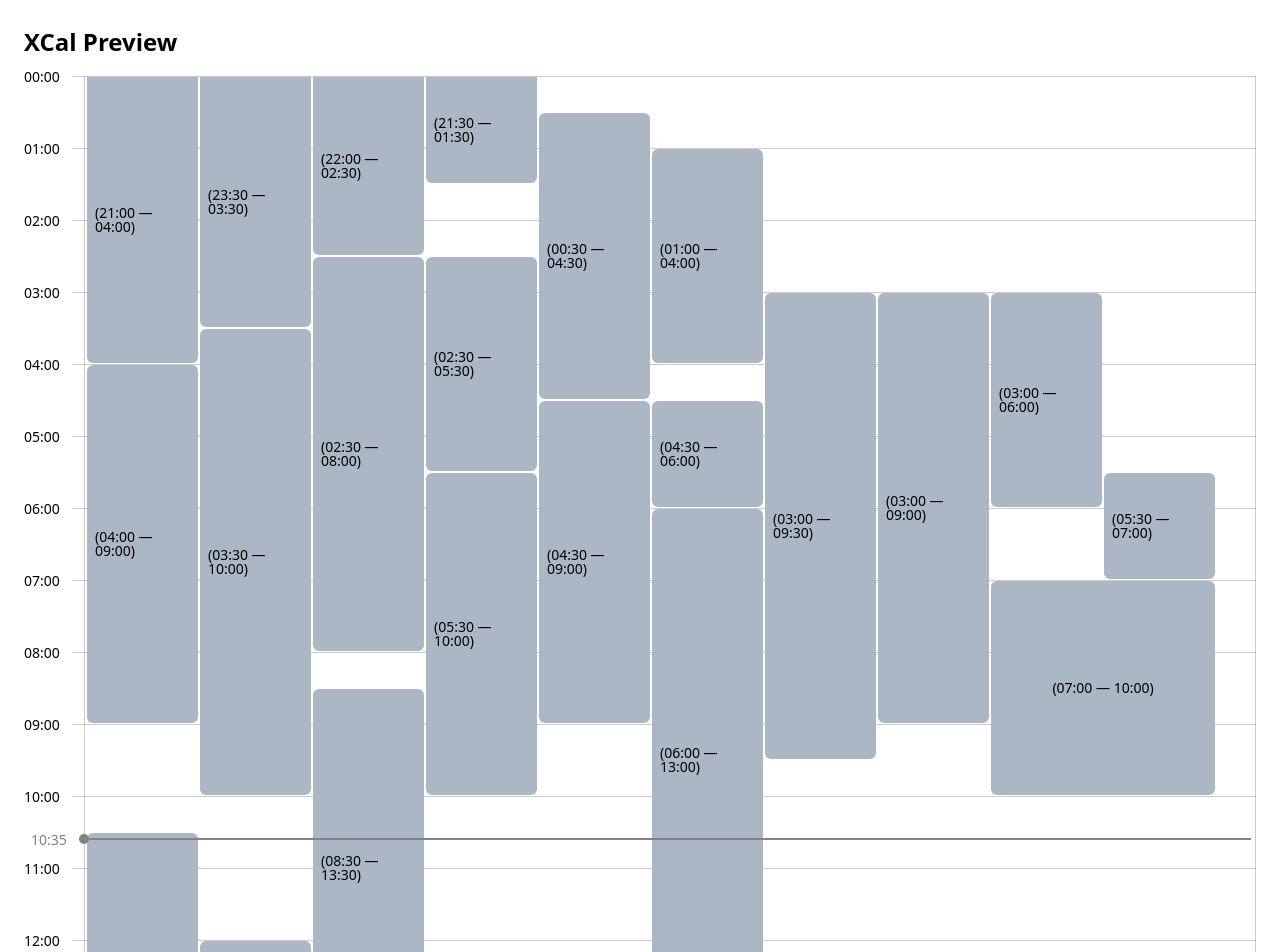
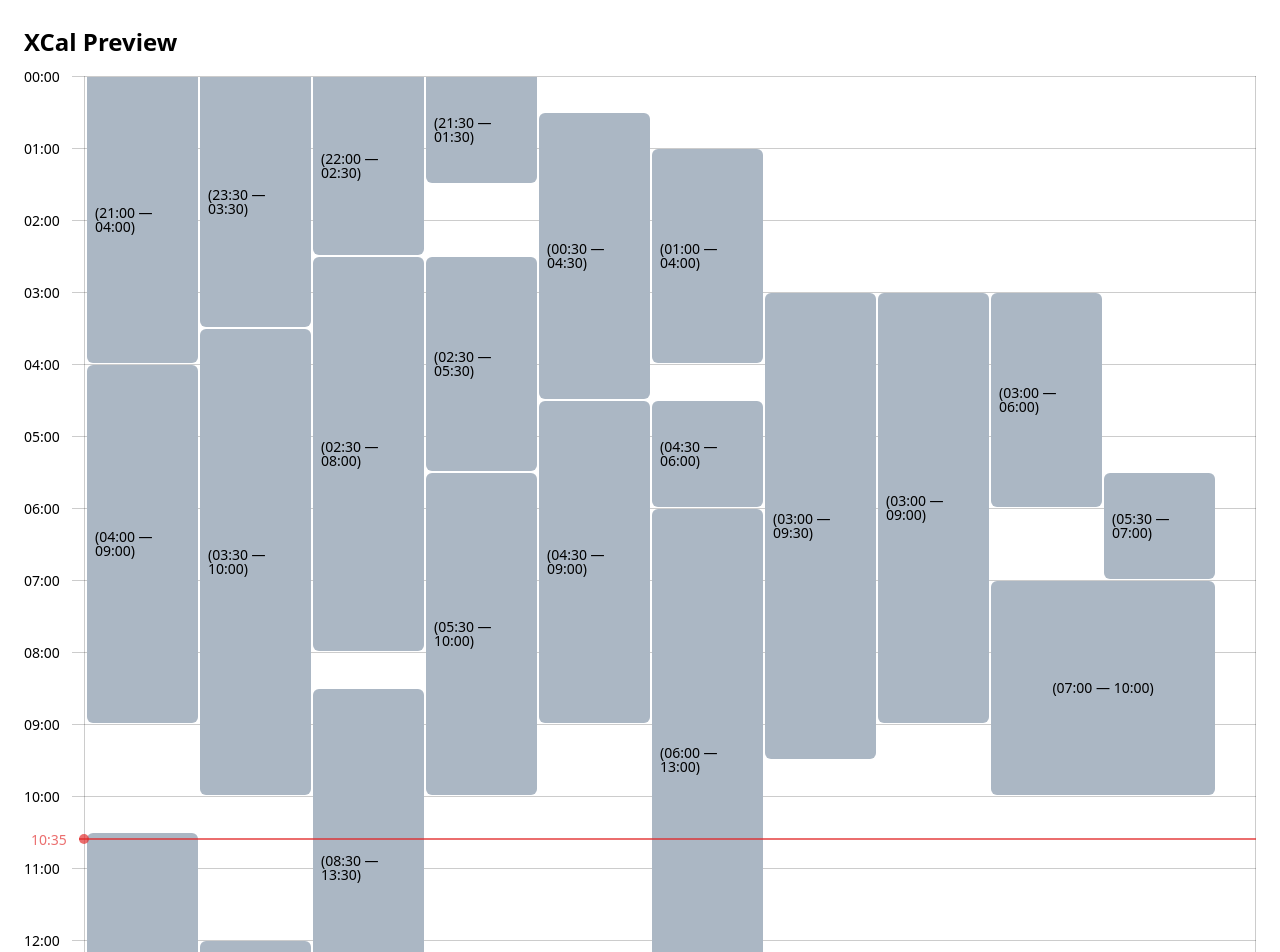
Before and after one commit to anshul-veersa/xcal-v2, a Vue app: page / in a window 1280 px wide. Shown: the top 952 px of the page. Built offline with nearby package versions, Linux system fonts and the light colour scheme; the HTML template or start-up script is replaced by a standard one.

Commit message:
refactor

```diff
--- /dev/null
+++ b/src/component/shared/index.ts
@@ -0,0 +1 @@
+export { default as Marker } from "./time-marker.vue";
--- /dev/null
+++ b/src/component/shared/time-marker.vue
@@ -0,0 +1,71 @@
+<template>
+  <div
+    class="current-time-marker"
+    :style="{ top: markerPosition }"
+    ref="markerRef"
+  >
+    <span>{{ t.format(now, "HH:mm") }}</span>
+  </div>
+</template>
+
+<script setup lang="ts" generic="T">
+import { computed, inject, onUnmounted, ref } from "vue";
+import { TimeUtils } from "@/core/time";
+
+export type TimeMarkerProps = {};
+
+const props = defineProps<TimeMarkerProps>();
+
+const t = inject<TimeUtils>("time_utils")!;
+
+const markerRef = ref<HTMLElement>();
+
+const now = ref(new Date());
+const timerId = setInterval(() => {
+  now.value = new Date();
+}, 1000);
+onUnmounted(() => {
+  clearInterval(timerId);
+});
+
+const markerPosition = computed(() => {
+  const start = t.startOfDay(now.value);
+
+  const elapsedMinutes = (+now.value - +start) / (1000 * 60);
+  return `${((elapsedMinutes / 1440) * 100).toFixed(1)}%`;
+});
+</script>
+
+<style scoped lang="scss">
+.current-time-marker {
+  --marker-color: #e22828ac;
+
+  height: 2px;
+  width: calc(100% + 5px);
+  background-color: var(--marker-color);
+  transform: translateX(-5px);
+  position: absolute;
+
+  &::before {
+    content: "";
+    position: absolute;
+    left: 0px;
+    top: 50%;
+    transform: translateY(-50%);
+    border-radius: 100px;
+    width: 10px;
+    height: 10px;
+    background-color: var(--marker-color);
+  }
+
+  span {
+    color: var(--marker-color);
+    font-weight: 500;
+    position: absolute;
+    top: 50%;
+    left: -48px;
+    transform: translateY(-50%);
+    font-size: 14px;
+  }
+}
+</style>
--- a/src/component/views/day/day.vue
+++ b/src/component/views/day/day.vue
@@ -1,39 +1,23 @@
 <template>
-  <div class="column-view">
   <div class="day-layout">
-      <div class="timeline-slots">
-        <div
-          v-for="hourIndicator in slotIndicators"
-          :key="hourIndicator.key"
-          style="display: contents"
-        >
+    <div class="day-slots">
+      <div v-for="hourIndicator in slotIndicators" :key="hourIndicator.id">
         <div class="hour-indicator">
           <span class="hour-indicator__label">{{ hourIndicator.label }}</span>
-            <div class="hour-indicator__separator"></div>
+          <div class="hour-indicator__rule" />
         </div>
 
         <div
           v-for="slot in hourIndicator.slots"
-            :key="slot.key"
-            class="timeline-slot"
+          :key="slot.id"
+          class="day-slot"
         ></div>
       </div>
     </div>
 
-      <div class="timeline-overlay-layer">
-        <div
-          id="current-time-marker"
-          :style="{ top: markerPosition }"
-          ref="markerRef"
-        >
-          <span>{{ t.format(now, "HH:mm") }}</span>
-        </div>
-      </div>
-
-      <div class="timeline-events">
+    <div class="events-layer">
       <div class="day-column">
-          <div class="background-events-layer events-layer"></div>
-          <div class="tilled-events-layer events-layer">
+        <div class="day-column__tile-events">
           <div
             v-for="tile in layoutEventTiles"
             :key="tile.id"
@@ -41,8 +25,6 @@
             :style="{
               gridRowStart: tile.geometry.yStart + 1,
               gridRowEnd: tile.geometry.yEnd + 1,
-                margin: '1px',
-                position: 'relative',
               width: `calc(${tile.geometry.width * 100 + '%'} - 2px)`,
               left: `calc(${tile.geometry.xOffset * 100 + '%'} + 1px)`,
             }"
@@ -52,15 +34,19 @@
         </div>
       </div>
     </div>
+
+    <div class="overlay-layer">
+      <TimeMarker />
     </div>
   </div>
 </template>
 
 <script setup lang="ts" generic="T">
-import { computed, inject, onUnmounted, ref } from "vue";
+import { computed, inject } from "vue";
 import type { CalendarEvent, SlotDuration } from "@/types";
 import { TimeUtils } from "@/core/time";
 import { DayTiler } from "@/core/tilers";
+import TimeMarker from "@/component/shared/time-marker.vue";
 
 export type DayViewProps = {
   events: Array<CalendarEvent<T>>;
@@ -81,13 +67,13 @@ const slotIndicators = computed(() => {
 
   const indicators = hours.map((time) => {
     return {
-      key: +time,
+      id: +time,
       hour: time,
       label: t.format(time, "HH:mm"),
       slots: Array(60 / props.slotDuration)
         .fill(null)
         .map((_, i) => ({
-          key: i,
+          id: i,
           startTime: t.addMinutes(time, i * props.slotDuration),
           endTime: t.addMinutes(time, (i + 1) * props.slotDuration),
         })),
@@ -99,99 +85,47 @@ const slotIndicators = computed(() => {
   return indicators;
 });
 
-const layoutEventTiles = computed(() => {
 const tiler = new DayTiler(
   {
     maxPerSlot: 30,
-      slotDuration: 30,
+    slotDuration: props.slotDuration,
   },
   t
 );
 
+const layoutEventTiles = computed(() => {
   const layoutTiles = tiler.getLayoutTiles(props.events, { date: props.date });
-
   return layoutTiles;
-});
-
-const markerRef = ref<HTMLElement>();
-
-const now = ref(new Date());
-const timerId = setInterval(() => {
-  now.value = new Date();
-}, 1000);
-onUnmounted(() => {
-  clearInterval(timerId);
-});
-
-const markerPosition = computed(() => {
-  const start = t.startOfDay(now.value);
-
-  const elapsedMinutes = (+now.value - +start) / (1000 * 60);
-  return `${((elapsedMinutes / 1440) * 100).toFixed(1)}%`;
 });
 </script>
 
 <style scoped lang="scss">
 $slot-size: 36px;
+$spacer-right: 40px;
+$separator-color: rgba(0, 0, 0, 0.2);
+$hour-indicator-height: 1px;
+$slot-size-minutes: 30;
+$total-slots: 1440 / $slot-size-minutes;
 
-.timeline-slots {
+.day-layout {
+  display: grid;
+  grid-template-columns: 60px 1fr;
+}
+
+.day-slots {
   display: grid;
   grid-row-start: 1;
   grid-column: 1 / -1;
 }
 
-.timeline-slot {
+.day-slot {
   height: $slot-size;
-  width: 100%;
-}
-
-.timeline-overlay-layer {
-  z-index: 2;
-  height: 100%;
-  grid-row-start: 1;
-  grid-column-start: 2;
-  position: relative;
-
-  #current-time-marker {
-    --marker-color: #838383;
-
-    height: 2px;
-    width: 100%;
-    background-color: var(--marker-color);
-    transform: translateX(-5px);
-    position: absolute;
-
-    &::before {
-      content: "";
-      position: absolute;
-      left: 0px;
-      top: 50%;
-      transform: translateY(-50%);
-      border-radius: 100px;
-      width: 10px;
-      height: 10px;
-      background-color: var(--marker-color);
-    }
-
-    span {
-      color: var(--marker-color);
-      font-weight: 500;
-      position: absolute;
-      top: 50%;
-      left: -48px;
-      transform: translateY(-50%);
-      font-size: 14px;
-    }
-  }
 }
 
 .hour-indicator {
-  height: 0px;
-  background-color: azure;
   display: flex;
   align-items: center;
-  position: relative;
-  // gap: 8px;
+  height: 0px;
 
   &__label {
     font-size: 14px;
@@ -199,54 +133,54 @@ $slot-size: 36px;
     flex-shrink: 0;
   }
 
-  &__separator {
+  &__rule {
     width: 100%;
-    height: 1px;
-    background-color: rgba(0, 0, 0, 0.2);
+    height: $hour-indicator-height;
+    background-color: $separator-color;
   }
 }
 
-.day-layout {
-  display: grid;
-  grid-template-columns: 60px 1fr;
-  max-height: 600px;
+.overlay-layer,
+.events-layer {
+  grid-row-start: 1;
+  grid-column-start: 2;
 }
 
-.timeline-events {
-  width: 100%;
-  z-index: 1;
-  height: 100%;
-  grid-row-start: 1;
-  grid-column-start: 2;
+.events-layer {
   display: flex;
-  border-left: 1px solid rgba(0, 0, 0, 0.2);
+  border-left: 1px solid $separator-color;
 }
 
 .day-column {
-  padding-right: 40px;
+  display: grid;
   flex-basis: 0;
   flex-grow: 1;
+  padding-right: $spacer-right;
 
   &:not(:first-child) {
-    border-left: 1px solid rgba(0, 0, 0, 0.2);
+    border-left: 1px solid $separator-color;
+  }
+  &:last-child {
+    border-right: 1px solid $separator-color;
   }
 
-  &:last-child {
-    border-right: 1px solid rgba(0, 0, 0, 0.2);
-  }
-
+  &__tile-events {
     display: grid;
-
-  .events-layer {
+    grid-template-rows: repeat($total-slots, $slot-size);
     grid-column-start: 1;
     grid-row-start: 1;
-    grid-template-rows: repeat(48, 36px);
-    display: grid;
+
+    .event-tile {
+      grid-column-start: 1;
+      position: relative;
+      margin: 1px;
+    }
   }
 }
 
-.event-tile {
-  grid-column-start: 1;
-  grid-column-start: 1;
+.overlay-layer {
+  z-index: 2;
+  position: relative;
+  pointer-events: none;
 }
 </style>
--- a/src/types/index.ts
+++ b/src/types/index.ts
@@ -20,7 +20,7 @@ export type EventType = {
 };
 
 export type EventTile<T extends EventType> = {
-  id: number;
+  id: number | string;
   continuous: { start: boolean; end: boolean };
   event: T;
 };
```
Lines whose indentation alone changed are shown as unchanged.
